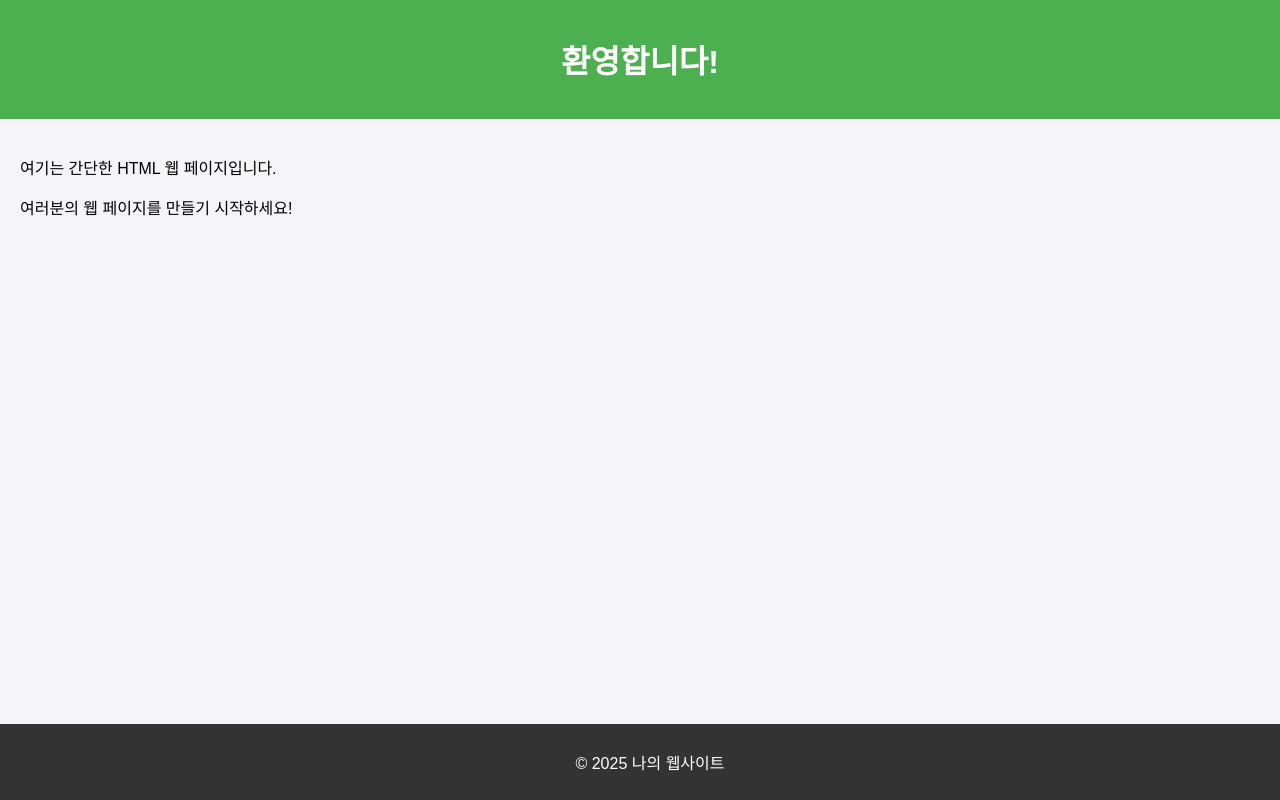
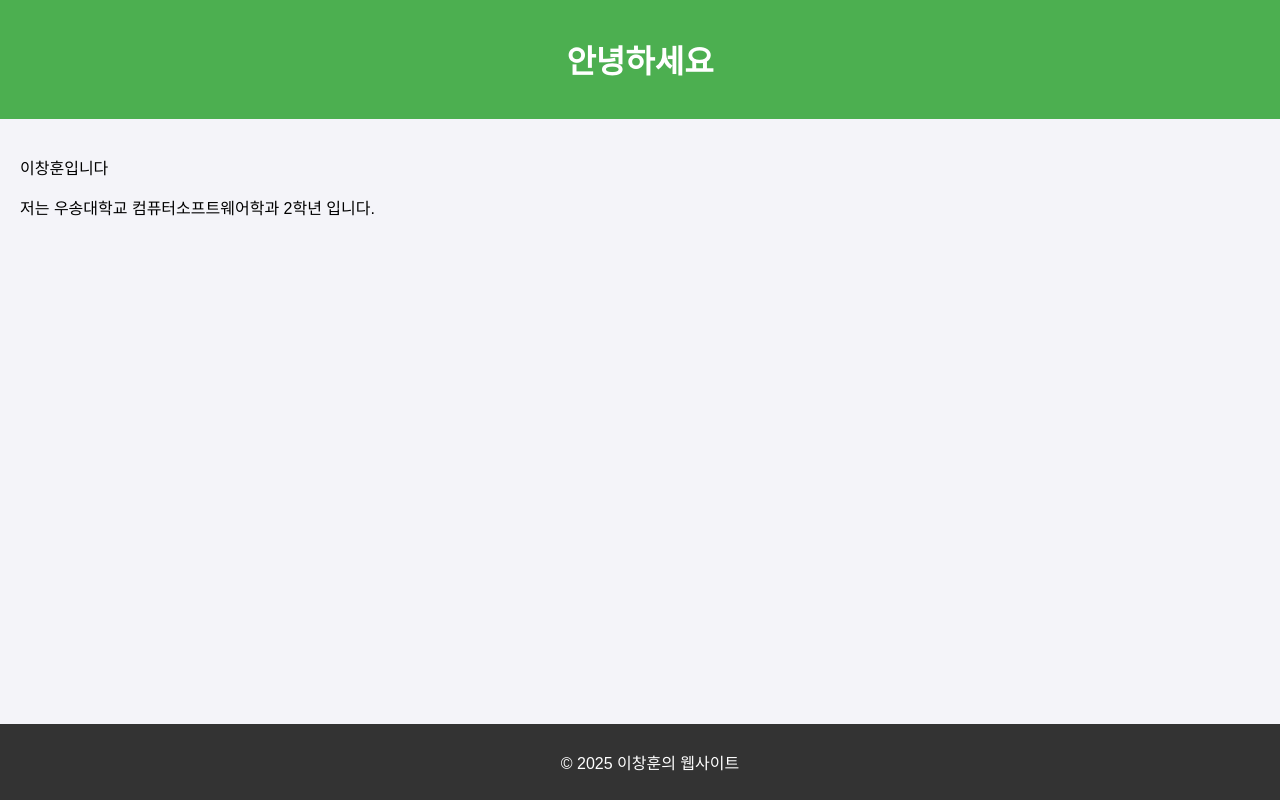
Before and after one commit to leechanghoonn/lab02, a plain HTML site: page index.html in a window 1280 px wide. Drawn offline with Linux system fonts and the light colour scheme.

Commit message:
Update index.html

```diff
--- a/index.html
+++ b/index.html
@@ -34,16 +34,16 @@
 <body>
 
 <header>
-    <h1>환영합니다!</h1>
+    <h1>안녕하세요</h1>
 </header>
 
 <main>
-    <p>여기는 간단한 HTML 웹 페이지입니다.</p>
-    <p>여러분의 웹 페이지를 만들기 시작하세요!</p>
+    <p>이창훈입니다</p>
+    <p>저는 우송대학교 컴퓨터소프트웨어학과 2학년 입니다.</p>
 </main>
 
 <footer>
-    <p>&copy; 2025 나의 웹사이트</p>
+    <p>&copy; 2025 이창훈의 웹사이트</p>
 </footer>
 
 </body>
```
